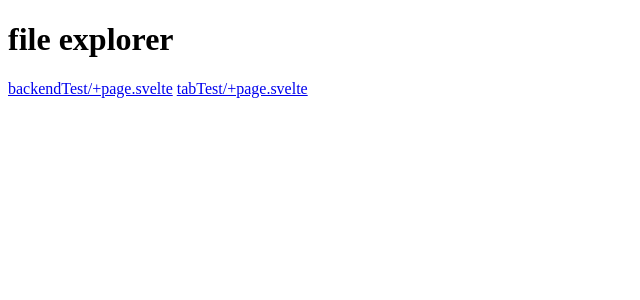
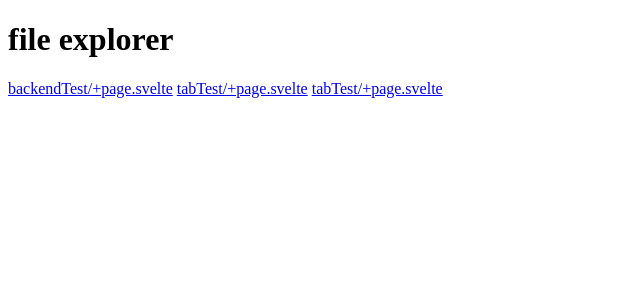
Before and after one commit to kdhProg/customFileExplorer, a SvelteKit app: page / in a window 1280 px wide. Shown: the top 300 px of the page, without its empty margins (0-640 px from the left). Built offline with nearby package versions, Linux system fonts and the light colour scheme.

Commit message:
tempCommit

```diff
--- a/src/routes/+page.svelte
+++ b/src/routes/+page.svelte
@@ -2,4 +2,5 @@
 <div>
     <a href="/backendTest">backendTest/+page.svelte</a>
     <a href="/tabTest">tabTest/+page.svelte</a>
+    <a href="/frorntTest">tabTest/+page.svelte</a>
 </div>
--- /dev/null
+++ b/src/routes/frorntTest/+page.svelte
@@ -0,0 +1 @@
+<p>dsdsd</p>
```
